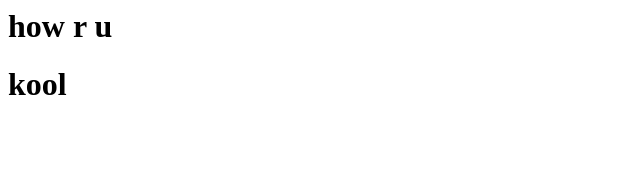
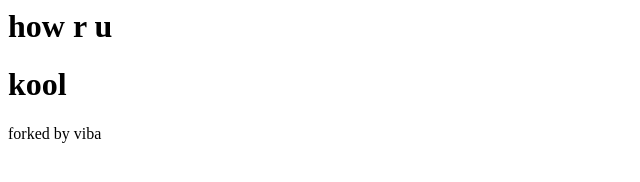
Before and after one commit to vibakar/sample, a plain HTML site: page index.html in a window 1280 px wide. Shown: the whole page, without its empty margins (0-640 px from the left). Drawn offline with Linux system fonts and the light colour scheme.

Commit message:
modified index by viba

```diff
--- a/index.html
+++ b/index.html
@@ -5,5 +5,6 @@
 <body>
   <h1>how r u</h1>
   <h1>kool</h1>
+  <p>forked by viba</p>
 </body>
 </html
```
